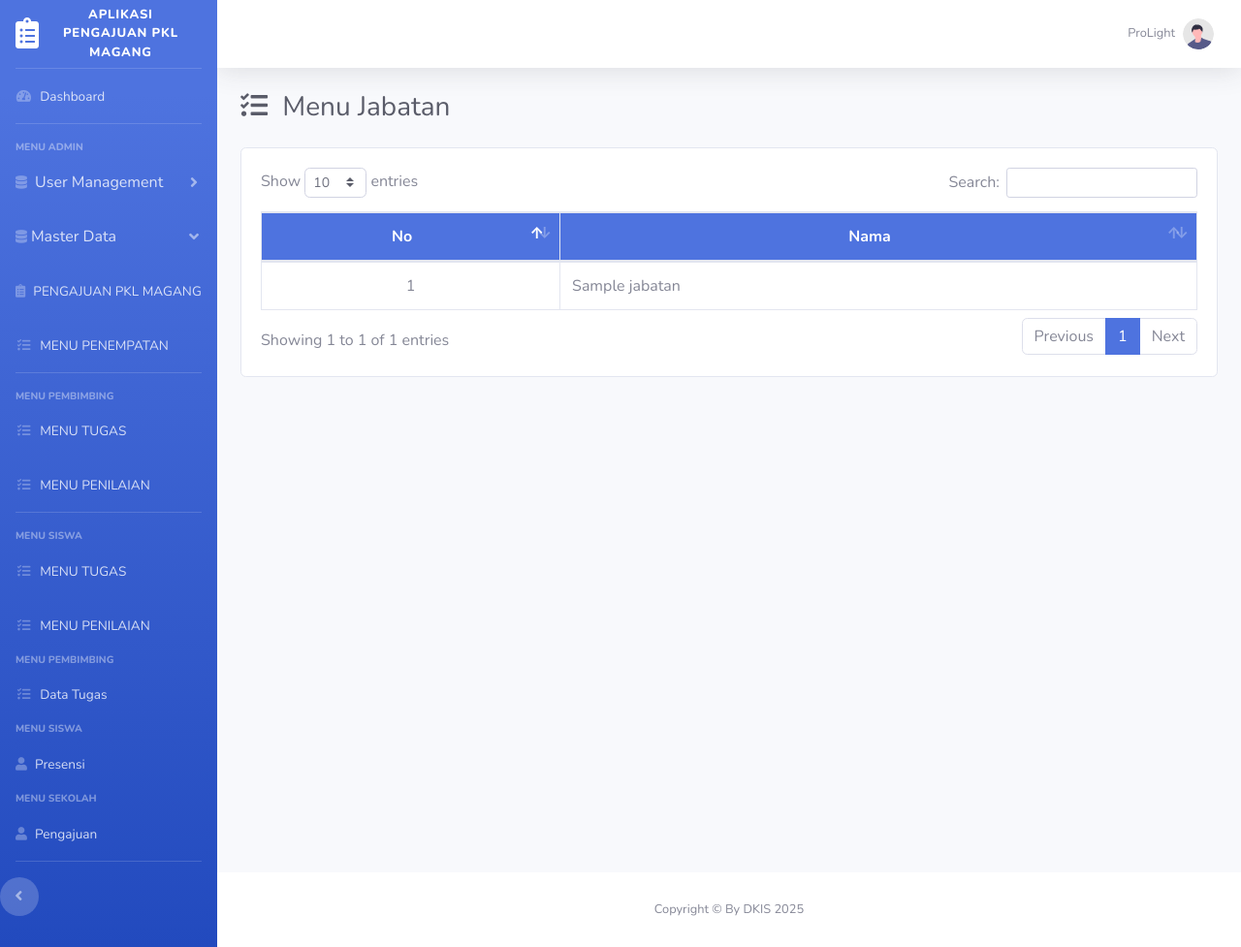
After one commit to drian-syah/project-pkl, a Laravel app: page /admin/daftarJabatan in a window 1280 px wide. The commit adds this page. Shown: the whole page at 97% size. Run offline with Laravel 12, Linux system fonts and the light colour scheme; a user stored in the database is signed in; data comes from the database, SQL or seed files in the repository; tables that the repository leaves empty hold one stand-in row (values such as "Sample post"); style sheets or scripts are compiled from the project's sources; some libraries are stand-ins or nearby versions.

Commit message:
menambahkan jabatan dll

```diff
--- a/app/Http/Controllers/BidangController.php
+++ b/app/Http/Controllers/BidangController.php
@@ -12,7 +12,7 @@ class BidangController extends Controller
         $data = [
         'title' => 'Menu Bidang',
         'menuAdminBidang' => 'active',
-        'menuAdminBidangShow' => 'active',
+        'menuAdminMasterDataShow' => 'active',
         'bidang' => Bidang::orderBy('id', 'asc')->get(),
         ];
 
--- /dev/null
+++ b/app/Http/Controllers/JabatanController.php
@@ -0,0 +1,39 @@
+<?php
+
+namespace App\Http\Controllers;
+
+use App\Http\Requests\StoreTambahJabatanRequest;
+use App\Models\Jabatan;
+use Illuminate\Http\Request;
+
+class JabatanController extends Controller
+{
+    public function index()
+    {
+        $data = [
+            'title' => 'Menu Jabatan',
+            'MenuAdminJabatan' => 'active',
+            'jabatan' => Jabatan::orderBy('id', 'asc')->get(),
+        ];
+        return view('admin.data_jabatan.daftar_jabatan.index', $data);
+    }
+
+    public function create()
+    {
+        $data = [
+            'title' => 'Tambah Jabatan',
+            'MenuAdminTambahJabatan' => 'active',
+        ];
+        return view('admin.data_jabatan.tambah_jabatan.index', $data);
+    }
+
+    public function store(StoreTambahJabatanRequest $request)
+    {
+        $validated = $request->validated();
+        Jabatan::create([
+            'nama_jabatan' => $validated['nama_jabatan'],
+        ]);
+        return redirect()->route('tambahJabatan')->with('success', 'Pengajuan berhasil dikirim dan sedang menunggu persetujuan admin.');
+    }
+
+}
--- a/app/Models/Jabatan.php
+++ b/app/Models/Jabatan.php
@@ -6,5 +6,13 @@ use Illuminate\Database\Eloquent\Model;
 
 class Jabatan extends Model
 {
-    //
+    protected $table = 'jabatans';
+
+    protected $fillable = [
+        'nama_jabatan',
+        'created_id',
+        'created_date',
+        'updated_id',
+        'updated_date',
+    ];
 }
--- /dev/null
+++ b/resources/views/admin/data_jabatan/daftar_jabatan/index.blade.php
@@ -0,0 +1,31 @@
+@extends('component/app')
+
+@section('content')
+<h1 class="h3 mb-4 text-gray-800">
+    <i class="fas fa-tasks mr-2"></i>
+    {{ $title }}
+</h1>
+
+<div class="card">
+<div class="card-body">
+    <div class="table-responsive">
+        <table class="table table-bordered table-hover" id="dataTable" width="100%" cellspacing="0">
+            <thead class="bg-primary text-white">
+                <tr class="text-center">
+                    <th>No</th>
+                    <th>Nama</th>
+                </tr>
+            </thead>
+            <tbody>
+                @foreach ($jabatan as $item)
+                    <tr>
+                        <td class="text-center">{{ $loop->iteration }}</td>
+                        <td>{{ $item->nama_jabatan }}</td>
+                    </tr>
+                @endforeach
+            </tbody>
+        </table>
+    </div>
+</div>
+</div>
+@endsection
--- a/resources/views/admin/pengajuan/index.blade.php
+++ b/resources/views/admin/pengajuan/index.blade.php
@@ -106,6 +106,10 @@
                                     <i class="fas fa-eye"></i>
                                     </button>
                                     @elseif ($item->status === 'ditolak')
+                                    <button class="btn btn-sm btn-info mb-1" data-toggle="modal"
+                                    data-target="#exampleModalInfo{{ $item->sekolah_id }}">
+                                    <i class="fas fa-eye"></i>
+                                    </button>
                                     <button class="btn btn-sm btn-danger" data-toggle="modal"
                                         data-target="#exampleModal{{ $item->sekolah_id }}">
                                         <i class="fas fa-times"></i>
--- a/resources/views/component/sidebar.blade.php
+++ b/resources/views/component/sidebar.blade.php
@@ -31,7 +31,7 @@
 
                 <li class="nav-item">
                     <a class="nav-link collapsed" data-toggle="collapse" href="#masterdata" role="button">
-                        <i class="fas fa-database"></i> Data User
+                        <i class="fas fa-database"></i> User Management
                     </a>
                     <div class="collapse {{ $menuAdminUserShow ?? '' ? 'show' : ''}}" id="masterdata">
                         <ul class="nav flex-column ml-3">
@@ -64,7 +64,7 @@
                     <a class="nav-link" data-toggle="collapse" href="#bidang" role="button">
                         <i class="fas fa-database"></i>Master Data
                     </a>
-                    <div class="collapse {{ $menuAdminPenempatanBidangShow ?? ''}}" id="bidang">
+                    <div class="collapse {{ $menuAdminPenempatanMasterDataShow ?? ''}}" id="bidang">
                         <ul class="nav flex-column ml-3">
 
                             <li class="nav-item {{ $menuAdminBidang ?? '' }}">
@@ -82,6 +82,24 @@
                             <li class="nav-item {{ $menuAdminPenempatanBidang ?? '' }}">
                                 <a class="nav-link" href="{{ route('penempatanBidang') }}">
                                     <i class="fas fa-briefcase"></i> Penempatan Bidang
+                                </a>
+                            </li>
+
+                            <li class="nav-item {{ $MenuAdminJabatan ?? '' }}">
+                                <a class="nav-link" href="{{ route('daftarJabatan') }}">
+                                    <i class="fas fa-briefcase"></i> Jabatan
+                                </a>
+                            </li>
+
+                            <li class="nav-item {{ $menuAdminTambahJabatan ?? '' }}">
+                                <a class="nav-link" href="{{ route('penempatanBidang') }}">
+                                    <i class="fas fa-briefcase"></i> Tambah Jabatan
+                                </a>
+                            </li>
+
+                            <li class="nav-item {{ $menuAdminPenempatanJabatan ?? '' }}">
+                                <a class="nav-link" href="{{ route('penempatanBidang') }}">
+                                    <i class="fas fa-briefcase"></i> Penempatan Jabatan
                                 </a>
                             </li>
 
--- a/routes/web.php
+++ b/routes/web.php
@@ -5,6 +5,7 @@ use App\Http\Controllers\AuthController;
 use App\Http\Controllers\UserController;
 use App\Http\Controllers\SiswaController;
 use App\Http\Controllers\BidangController;
+use App\Http\Controllers\JabatanController;
 use App\Http\Controllers\SekolahController;
 use App\Http\Controllers\SettingController;
 use App\Http\Controllers\DashboardController;
@@ -53,6 +54,8 @@ Route::middleware('checkLogin')->group(function () {
         Route::post('admin/penempatanBidang/store', [AdminPenempatanBidangController::class, 'store'])->name('penempatanBidangStore');
         Route::get('admin/penempatan/get-pegawai/{nip}', [AdminPenempatanBidangController::class, 'getPegawai'])->name('penempatanGetPegawai');
 
+        Route::get('admin/daftarJabatan', [JabatanController::class, 'index'])->name('daftarJabatan');
+        Route::get('admin/penempatanBidang/create', [AdminPenempatanBidangController::class, 'create'])->name('penempatanBidangCreate');
 
         // data user
         Route::get('admin/user', [UserController::class, 'index'])->name('user');
```
Also changed, not shown: app/Http/Controllers/SekolahController.php (+9 -3 lines), app/Http/Requests/StoreTambahBidangRequest.php (added, +28 -0 lines), app/Http/Requests/StoreTambahJabatanRequest.php (added, +28 -0 lines), resources/views/admin/data_bidang/daftar_bidang/index.blade.php (+6 -16 lines), resources/views/sekolah/pengajuan/index.blade.php (+12 -9 lines), resources/views/admin/data_jabatan/tambah_jabatan/index.blade.php (added).
